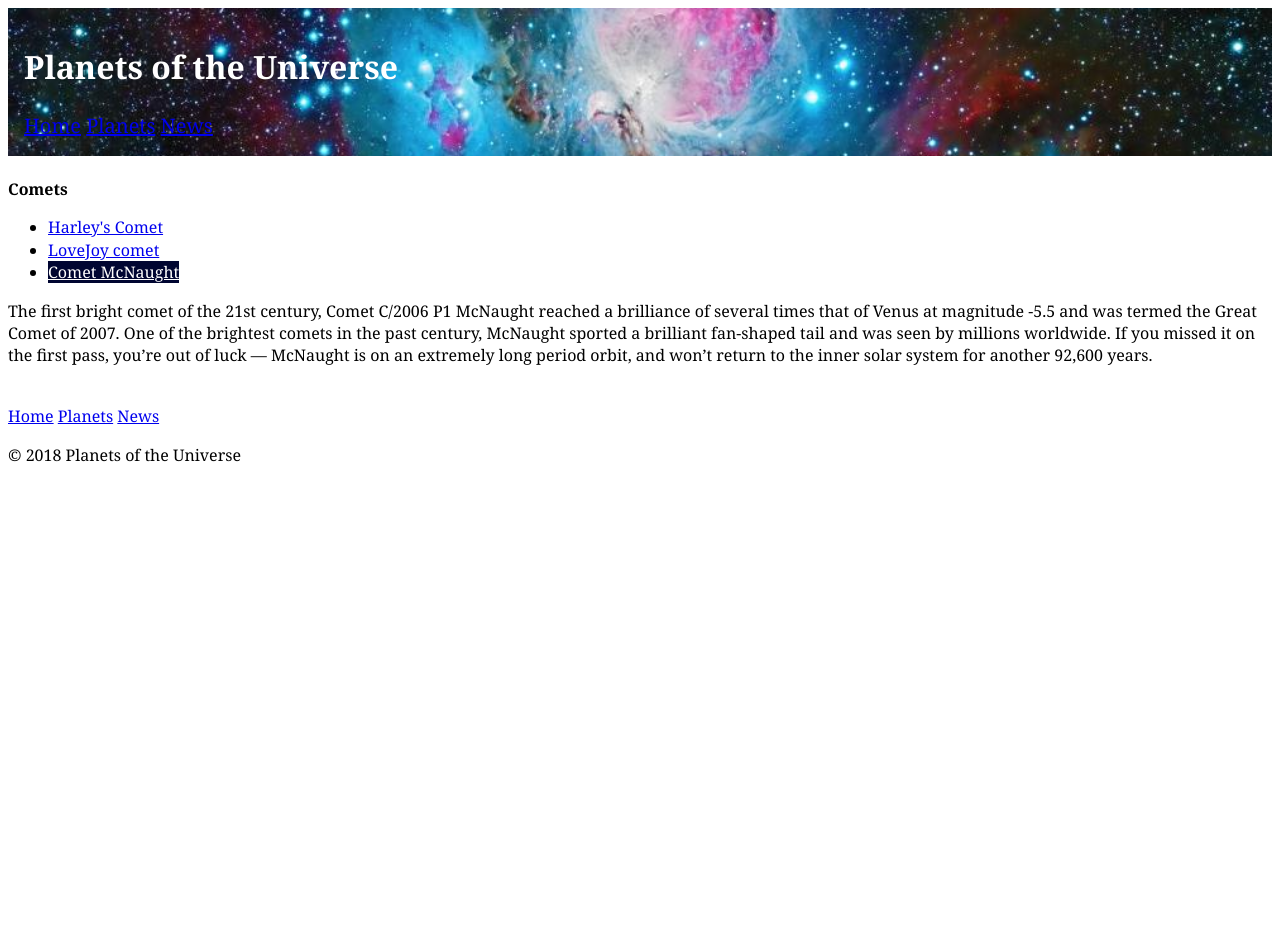
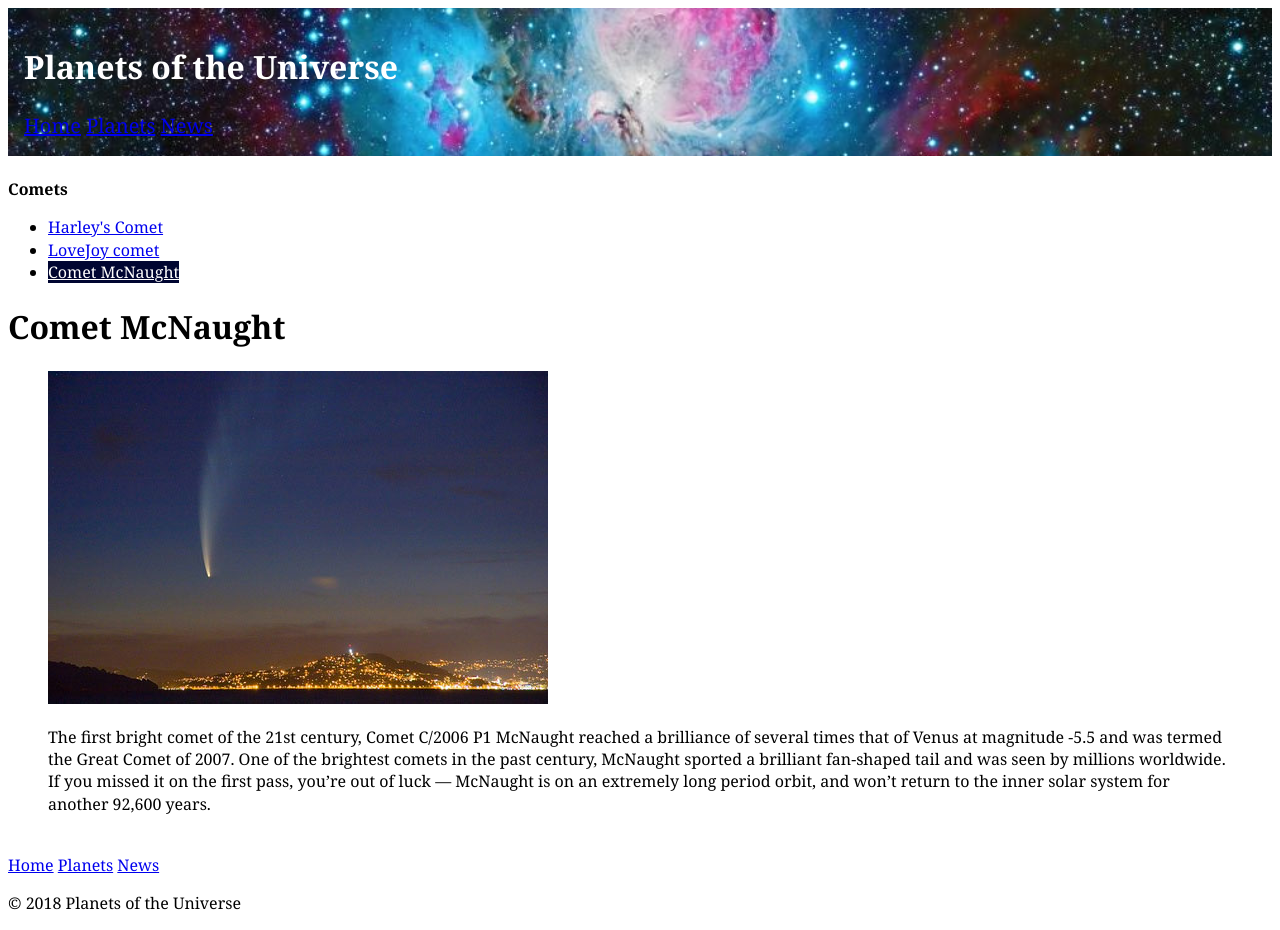
Before and after one commit to immortalian/planet_watchers, a Jekyll site: the page built from _comets/mcnaught.md, in a window 1280 px wide. Built offline with Jekyll 4.4.1, drawn with Linux system fonts in a browser that asks for light colours; before the commit the page ends 900 px from its top, so only the background shows below that.

Commit message:
extra collection info

```diff
--- a/_comets/mcnaught.md
+++ b/_comets/mcnaught.md
@@ -1,5 +1,6 @@
 ---
 title: "Comet McNaught"
 layout: comets
+img: "comets/comet_mcnaught_new_zealand.jpg"
 ---
 The first bright comet of the 21st century, Comet C/2006 P1 McNaught reached a brilliance of several times that of Venus at magnitude -5.5 and was termed the Great Comet of 2007. One of the brightest comets in the past century, McNaught sported a brilliant fan-shaped tail and was seen by millions worldwide. If you missed it on the first pass, you’re out of luck — McNaught is on an extremely long period orbit, and won’t return to the inner solar system for another 92,600 years.
--- a/_layouts/comets.html
+++ b/_layouts/comets.html
@@ -12,4 +12,8 @@ layout: default
         {% endfor %}
     </ul>
   </nav>
-{{content}}
+  <h1>{{page.title}}</h1>
+  <figure>
+  <img src="{{site.baseurl}}/img/{{page.img}}" alt="">
+<figcaption>{{content}}</figcaption>
+</figure>
```
Also changed, not shown: _comets/halley.md (+1 -0 lines), _comets/lovejoy.md (+1 -0 lines), img/comets/comet_halley.jpg (added), img/comets/comet_lovejoy.jpg (added), img/comets/comet_mcnaught_new_zealand.jpg (added).
